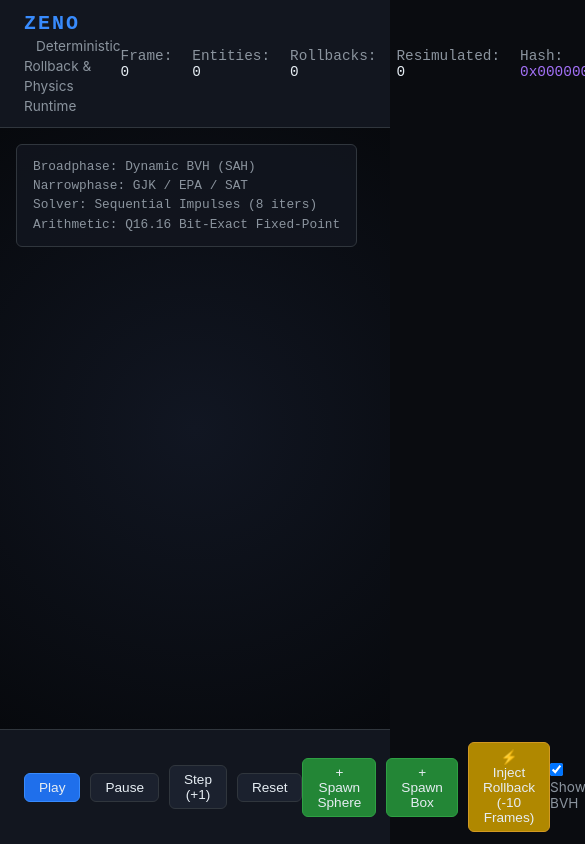
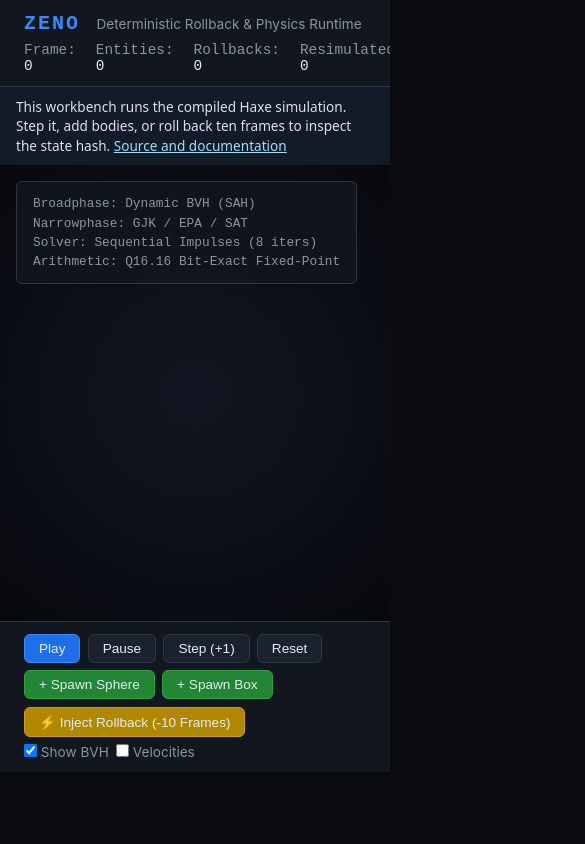
Before and after one commit to Aneesh495/zeno, a plain HTML site: page web/index.html in a window 390 px wide. Shown: the top 844 px of the page, 585 px wide, since content can reach past the window. Drawn offline with Linux system fonts and the light colour scheme; a script that the page names is missing.

Commit message:
Fit browser simulation controls on phones

```diff
--- a/web/index.html
+++ b/web/index.html
@@ -21,6 +21,7 @@
                 <div class="metric"><span class="metric-label">Hash:</span> <span id="metric-hash" class="hash-code">0x00000000</span></div>
             </div>
         </header>
+    <p class="preview-context">This workbench runs the compiled Haxe simulation. Step it, add bodies, or roll back ten frames to inspect the state hash. <a href="https://github.com/Aneesh495/zeno/tree/main/docs">Source and documentation</a></p>
 
         <main id="viewport-container">
             <canvas id="sim-canvas" width="1280" height="720"></canvas>
--- a/web/style.css
+++ b/web/style.css
@@ -166,3 +166,21 @@ body {
     display: flex;
     gap: 14px;
 }
+
+.preview-context {
+  margin: 0;
+  padding: .6rem 1rem;
+  background: #121b27;
+  color: #d6e2ed;
+  font: 400 .85rem/1.45 system-ui, sans-serif;
+  overflow-wrap: anywhere;
+}
+.preview-context a { color: #9bdeff; }
+:focus-visible { outline: 3px solid #9bdeff; outline-offset: 2px; }
+
+#viewport-container { min-height: 0; }
+@media (max-width: 760px) {
+  body, #app-container { height: auto; min-height: 100vh; overflow: auto; }
+  #header, #controls-bar, #controls-bar > div { height: auto; flex-wrap: wrap; gap: .45rem; }
+  #viewport-container { flex: none; height: 54vh; }
+}
```
